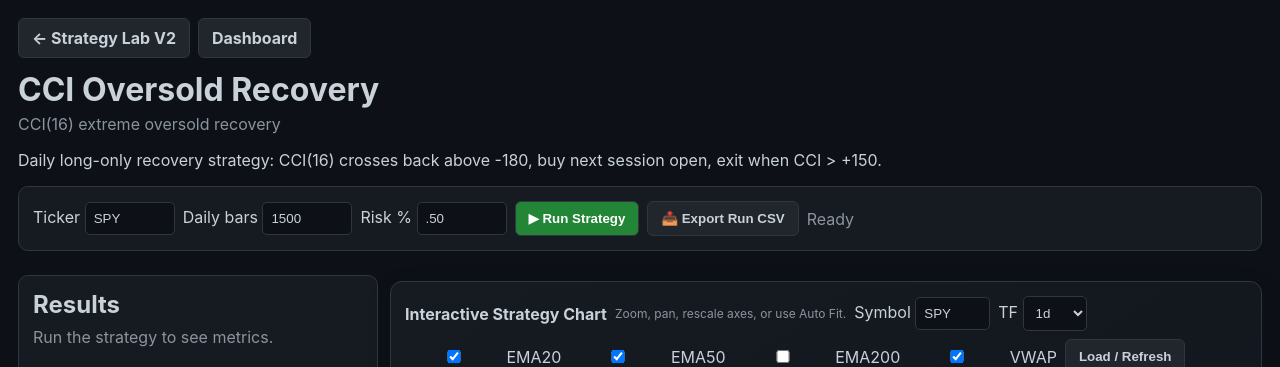
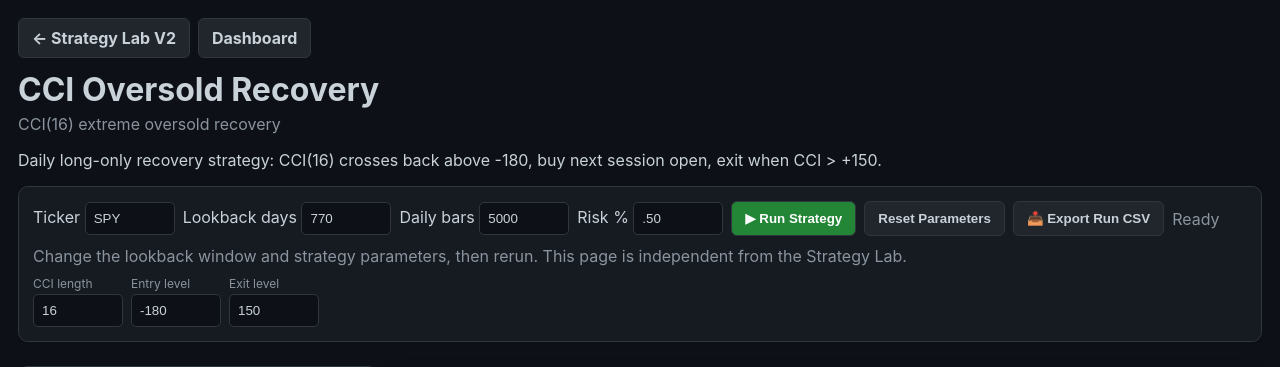
Before and after one commit to ambrose2107/TV_GPT_ALP_V2, a Flask app: page /xauusd-cci-v2 in a window 1280 px wide. Shown: the top 367 px of the page. Run offline with Flask 3, Linux system fonts and the light colour scheme; the visitor is signed in with stand-in values (Sample User, id 1); some libraries are stand-ins or nearby versions.

Commit message:
Add configurable lookback and strategy parameters to V2 pages

```diff
--- a/dashboard/templates/xauusd_strategy_detail.html
+++ b/dashboard/templates/xauusd_strategy_detail.html
@@ -20,13 +20,21 @@ button,a.btn{padding:9px 13px;font-weight:bold;border:1px solid var(--line);bord
 <a class="btn" href="/xauusd-strategy-lab-v2">← Strategy Lab V2</a><a class="btn" href="/">Dashboard</a>
 </div>
 <h1>{{ strategy_meta.name }}</h1><div class="muted">{{ strategy_meta.subtitle }}</div><p>{{ strategy_meta.description }}</p>
-<div class="toolbar"><div class="controls">
+<div class="toolbar">
+<div class="controls">
 <label>Ticker <input id="detail-symbol" value="{{ chart_symbol }}"></label>
-{% if strategy_meta.kind == 'daily' %}<label>Daily bars <input id="detail-bars" type="number" min="250" max="5000" value="1500"></label>
-{% else %}<label>5m bars <input id="detail-bars" type="number" min="1000" max="30000" value="15600"></label>{% endif %}
+<label>Lookback days <input id="detail-days" type="number" min="1" max="770" value="{{ 365 if strategy_meta.kind == 'intraday' else 770 }}"></label>
+<label>{% if strategy_meta.kind == 'daily' %}Daily bars{% else %}5m bars{% endif %} <input id="detail-bars" type="number" min="{{ 250 if strategy_meta.kind == 'daily' else 1000 }}" max="{{ 5000 if strategy_meta.kind == 'daily' else 60000 }}" value="{{ 5000 if strategy_meta.kind == 'daily' else 30000 }}"></label>
 <label>Risk % <input id="detail-risk" type="number" min=".01" step=".05" value=".50"></label>
-<button id="run-detail" class="primary">▶ Run Strategy</button><button id="export-detail" disabled>📥 Export Run CSV</button><span id="detail-status" class="muted">Ready</span>
-</div></div>
+<button id="run-detail" class="primary">▶ Run Strategy</button><button id="reset-detail">Reset Parameters</button><button id="export-detail" disabled>📥 Export Run CSV</button><span id="detail-status" class="muted">Ready</span>
+</div>
+<div class="muted" style="margin-top:10px">Change the lookback window and strategy parameters, then rerun. This page is independent from the Strategy Lab.</div>
+<div id="param-grid" class="controls" style="margin-top:10px;align-items:flex-end">
+{% for p in strategy_params %}
+<label style="display:flex;flex-direction:column;gap:3px"><span style="font-size:12px;color:var(--muted)">{{ p[1] }}</span><input class="param" data-key="{{ p[0] }}" data-type="{{ p[3] }}" data-default="{{ p[2] }}" type="number" min="{{ p[4] }}" max="{{ p[5] }}" step="{{ 1 if p[3] == 'int' else 'any' }}" value="{{ p[2] }}" title="{{ p[0] }}"></label>
+{% endfor %}
+</div>
+</div>
 <div class="grid">
 <div class="panel"><h2>Results</h2><div id="detail-metrics" class="muted">Run the strategy to see metrics.</div><div id="detail-info" class="muted" style="margin-top:10px"></div></div>
 <div>{% include "partials/interactive_strategy_chart.html" %}</div>
@@ -34,6 +42,8 @@ button,a.btn{padding:9px 13px;font-weight:bold;border:1px solid var(--line);bord
 <div class="panel"><h2>Trades</h2><div id="detail-trades" class="muted">No run yet.</div></div>
 <script>
 (function(){
+const PARAMS={{ strategy_params|tojson }};
+
 const key={{ strategy_key|tojson }},api='/api/xauusd-research-v2/'+key;let last=null;
 const $=id=>document.getElementById(id);
 const esc=v=>String(v==null?'':v).replace(/[&<>"']/g,c=>({'&':'&amp;','<':'&lt;','>':'&gt;','"':'&quot;',"'":'&#39;'}[c]));
@@ -47,8 +57,13 @@ function render(d){
  $('detail-trades').innerHTML='<div class="scroll"><table><tr>'+cols.map(c=>'<th>'+esc(c)+'</th>').join('')+'</tr>'+t.slice().reverse().map(r=>'<tr>'+cols.map(c=>'<td>'+esc(typeof r[c]==='number'?num(r[c]):r[c])+'</td>').join('')+'</tr>').join('')+'</table></div>';
 }
 async function run(){
- const symbol=($('detail-symbol').value||'SPY').trim().toUpperCase(),n=Number($('detail-bars').value)||1500,risk=Number($('detail-risk').value)||.5;
- const body=key==='pullback'||key==='ema'?{symbol,n_bars:n,config:{risk_pct:risk}}:{symbol,daily_bars:n,config:{risk_pct:risk}};
+ const symbol=($('detail-symbol').value||'SPY').trim().toUpperCase();
+ const days=Math.min(770,Math.max(1,Number($('detail-days').value)||365));
+ const n=Math.min({{ 5000 if strategy_meta.kind == 'daily' else 60000 }},Math.max({{ 250 if strategy_meta.kind == 'daily' else 1000 }},Number($('detail-bars').value)||{{ 5000 if strategy_meta.kind == 'daily' else 30000 }}));
+ const risk=Number($('detail-risk').value)||.5;
+ const config={risk_pct:risk};
+ document.querySelectorAll('.param').forEach(el=>{let v=Number(el.value);if(!Number.isFinite(v))return;config[el.dataset.key]=el.dataset.type==='int'?Math.round(v):v;});
+ const body=key==='pullback'||key==='ema'||key==='trend_ribbon'?{symbol,n_bars:n,config}:{symbol,daily_bars:n,config};
  $('run-detail').disabled=true;$('detail-status').textContent='Running…';
  try{
   const r=await fetch(api,{method:'POST',credentials:'same-origin',headers:{'Content-Type':'application/json'},body:JSON.stringify(body)}),d=await r.json();
@@ -67,6 +82,19 @@ async function exportRun(){
  }catch(e){$('detail-status').innerHTML='<span class="bad">'+esc(e.message)+'</span>'}
 }
 $('run-detail').onclick=run;$('export-detail').onclick=exportRun;
+$('detail-days').oninput=()=>{
+ const days=Math.min(770,Math.max(1,Number($('detail-days').value)||1));
+ const barsPerDay={{ 1 if strategy_meta.kind == 'daily' else 78 }};
+ const maxBars={{ 5000 if strategy_meta.kind == 'daily' else 60000 }};
+ $('detail-bars').value=Math.min(maxBars,Math.max({{ 250 if strategy_meta.kind == 'daily' else 1000 }},Math.round(days*barsPerDay)));
+};
+$('reset-detail').onclick=()=>{
+ document.querySelectorAll('.param').forEach(el=>el.value=el.dataset.default);
+ $('detail-days').value={{ 365 if strategy_meta.kind == 'intraday' else 770 }};
+ $('detail-days').dispatchEvent(new Event('input'));
+ $('detail-risk').value='.50';
+};
+
 })();
 </script>
 </body></html>
```
